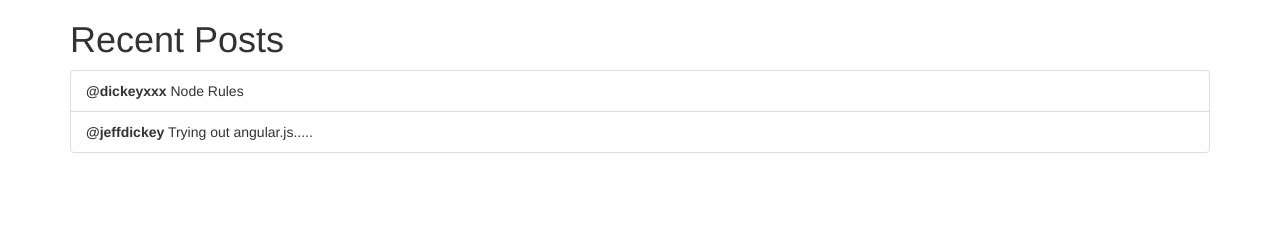
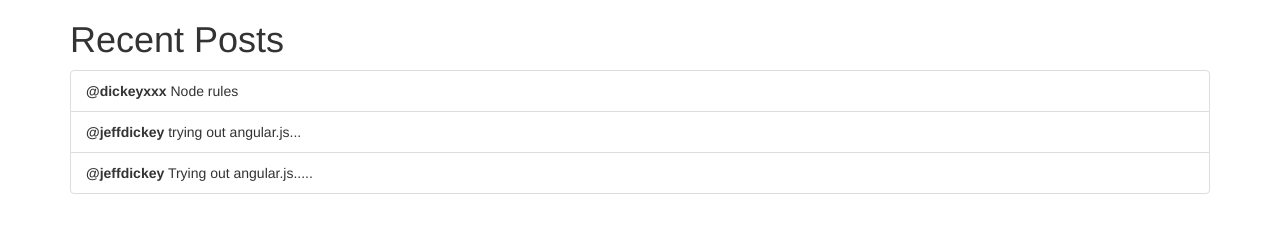
Before and after one commit to ohkristen/mean_book, a website: page posts/posts.html in a window 1280 px wide. Drawn offline with nearby package versions, Linux system fonts and the light colour scheme.

Commit message:
added angular.js to the static post html

```diff
--- a/posts/posts.html
+++ b/posts/posts.html
@@ -5,13 +5,13 @@
     <link rel="stylesheet" href="http://netdna.bootstrapcdn.com/bootstrap/3.1.1/css/bootstrap.min.css" >
     <title>Mean Book App</title>
   </head>
-  <body>
-    <div class="container">
+  <body ng-app='app'>
+    <div ng-controller='PostsCtrl' class="container">
       <h1>Recent Posts</h1>
       <ul class="list-group">
-        <li class="list-group-item">
-          <strong>@dickeyxxx</strong>
-          <span>Node Rules</span>
+        <li ng-repeat='post in posts' class="list-group-item">
+          <strong>@{{ post.username }}</strong>
+          <span>{{ post.body }}</span>
         </li>
         <li class="list-group-item">
           <strong>@jeffdickey</strong>
@@ -19,5 +19,21 @@
         </li>
       </ul>
     </div>
+    <script src='https://ajax.googleapis.com/ajax/libs/angularjs/1.2.18/angular.js'></script>
+    <script>
+      var app = angular.module('app', [])
+      app.controller('PostsCtrl', function ($scope){
+        $scope.posts = [
+          {
+            username: 'dickeyxxx',
+            body: 'Node rules'
+          },
+          {
+            username: 'jeffdickey',
+            body: 'trying out angular.js...'
+          }
+        ]
+      })
+    </script>
   </body>
 </html>
```
